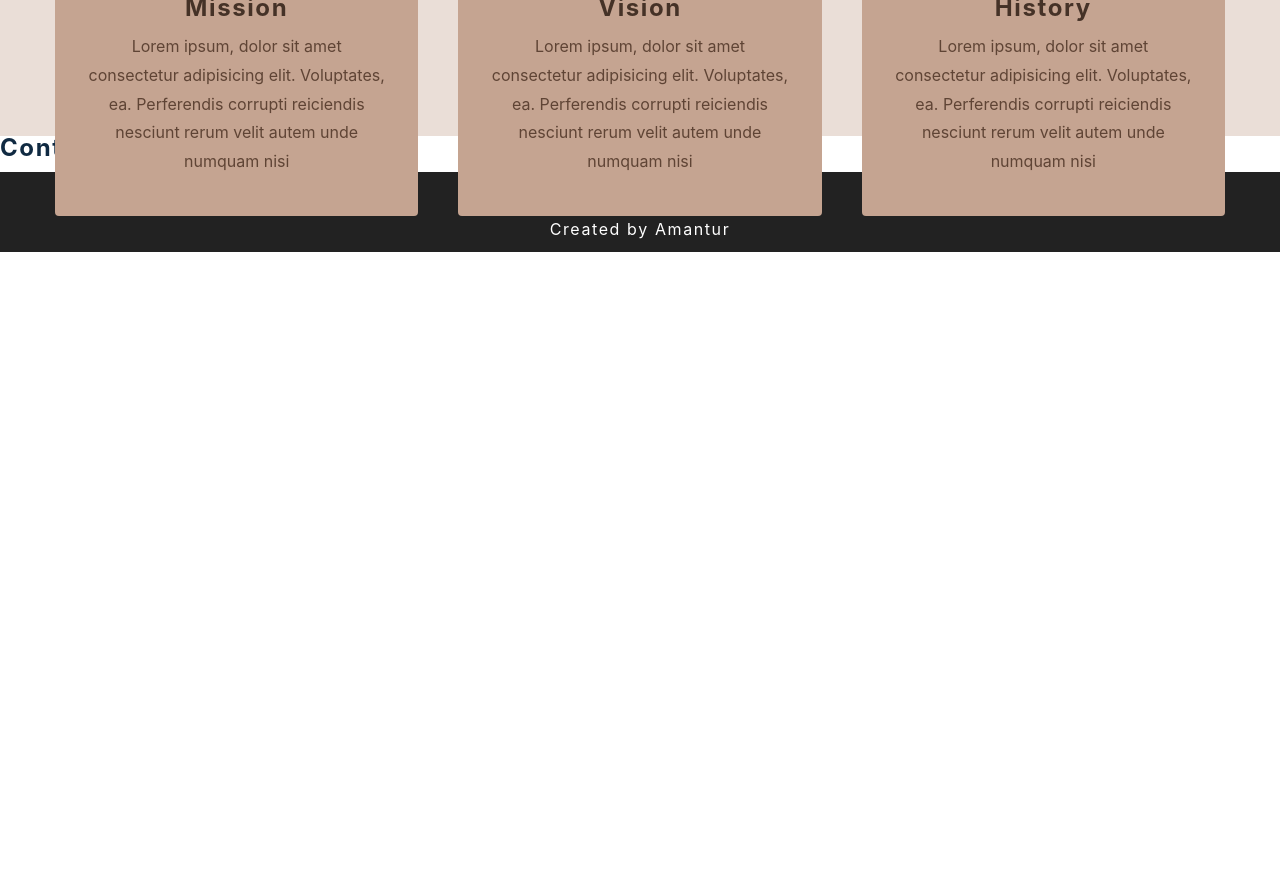
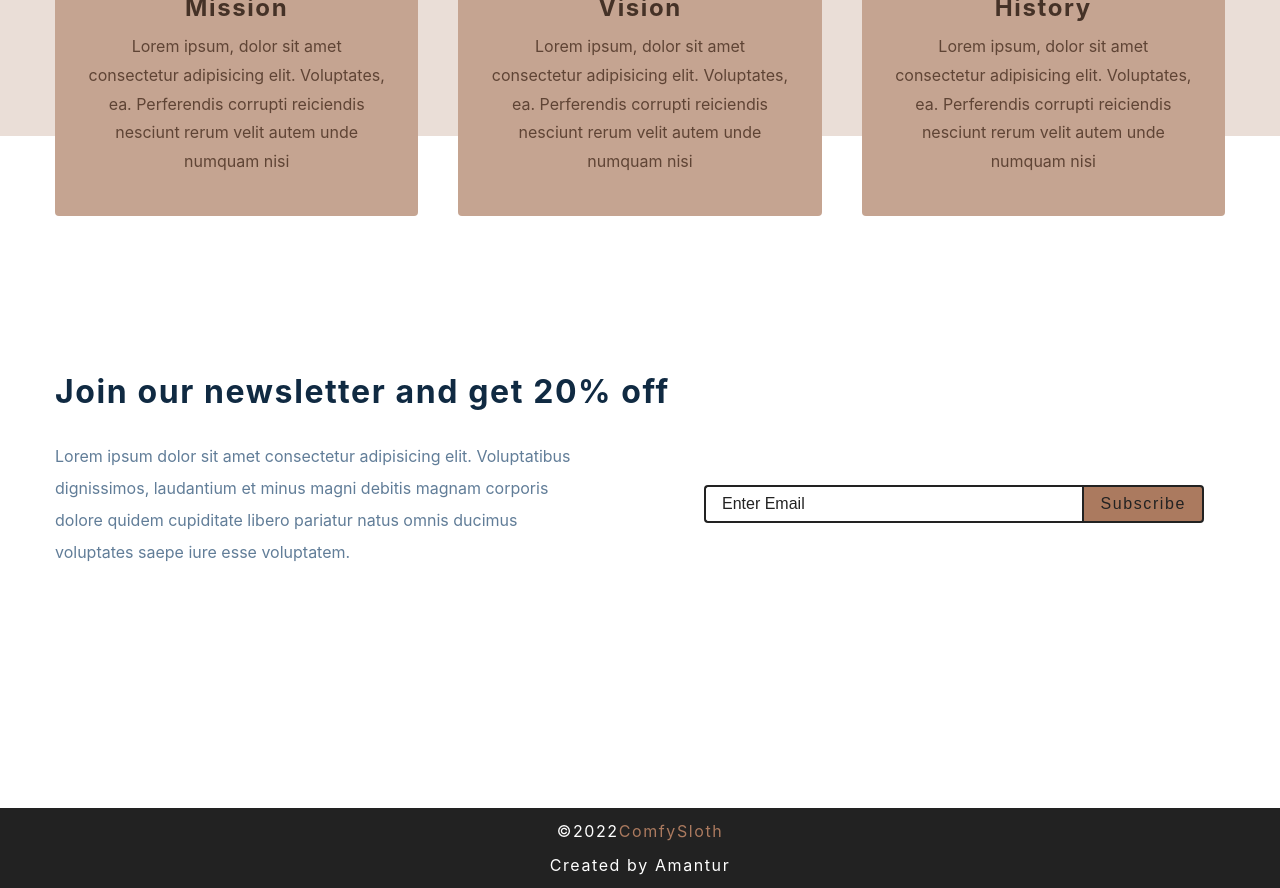
Before and after one commit to Aman710-hub/E-commerce, a React (Create React App) app: page / in a window 1280 px wide. Shown: the part 1200-2088 px from the top of the page. Before the commit the page ends 1452 px from the top, so only its background shows below. Built offline with nearby package versions, Linux system fonts and the light colour scheme; the HTML template or start-up script is replaced by a standard one.

Commit message:
build Contact component

```diff
--- a/src/components/Contact.js
+++ b/src/components/Contact.js
@@ -1,9 +1,33 @@
-import React from 'react'
-import styled from 'styled-components'
+import React from "react";
+import styled from "styled-components";
 
 const Contact = () => {
-  return <h4>contact section</h4>
-}
+  return (
+    <Wrapper>
+      <div className="section-center">
+        <h3>Join our newsletter and get 20% off</h3>
+        <div className="content">
+          <p>
+            Lorem ipsum dolor sit amet consectetur adipisicing elit.
+            Voluptatibus dignissimos, laudantium et minus magni debitis magnam
+            corporis dolore quidem cupiditate libero pariatur natus omnis
+            ducimus voluptates saepe iure esse voluptatem.
+          </p>
+          <form className="contact-form">
+            <input
+              type="email"
+              className="form-input"
+              placeholder="enter email"
+            />
+            <button className="submit-btn" type="submit">
+              subscribe
+            </button>
+          </form>
+        </div>
+      </div>
+    </Wrapper>
+  );
+};
 const Wrapper = styled.section`
   padding: 5rem 0;
   h3 {
@@ -67,6 +91,6 @@
   @media (min-width: 1280px) {
     padding: 15rem 0;
   }
-`
+`;
 
-export default Contact
+export default Contact;
```
